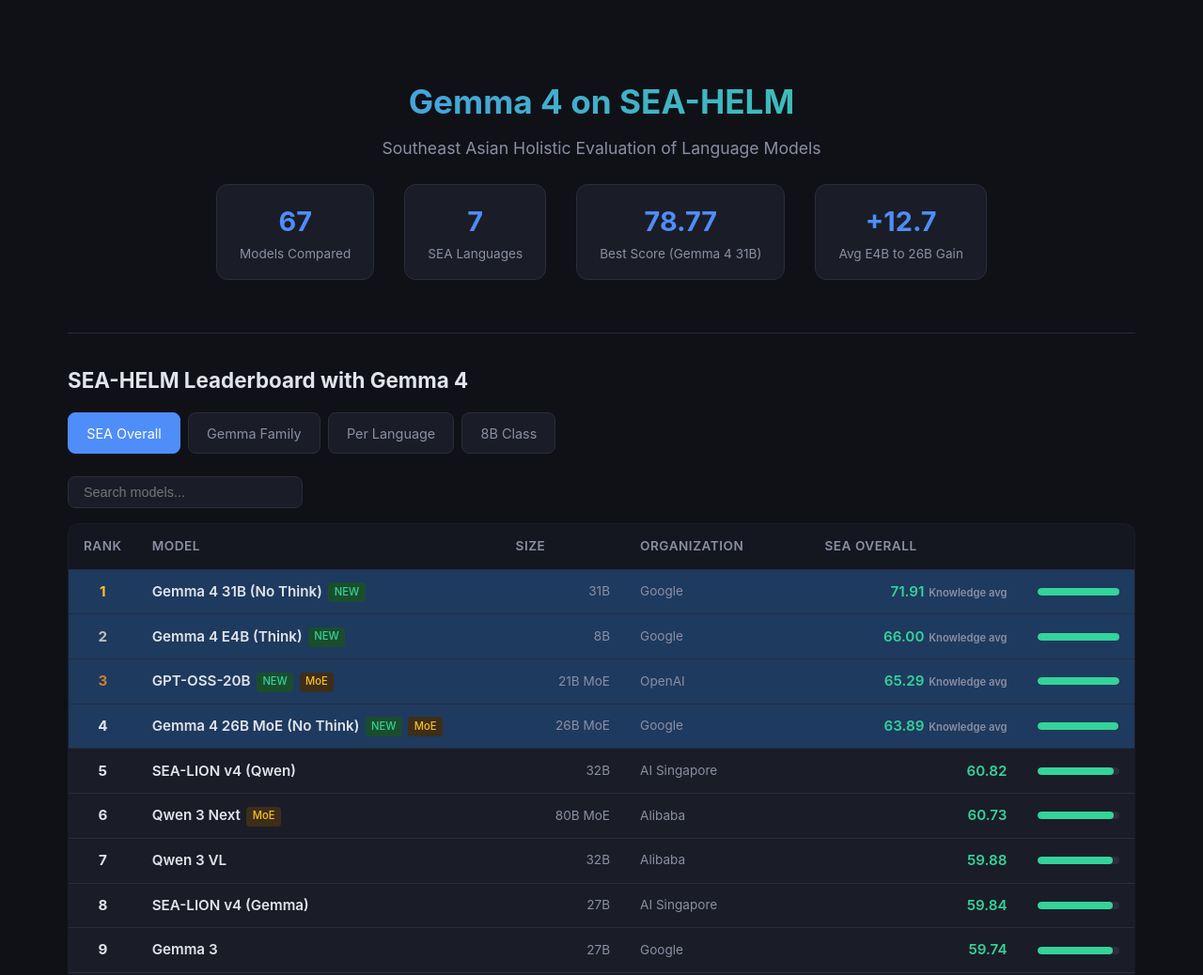
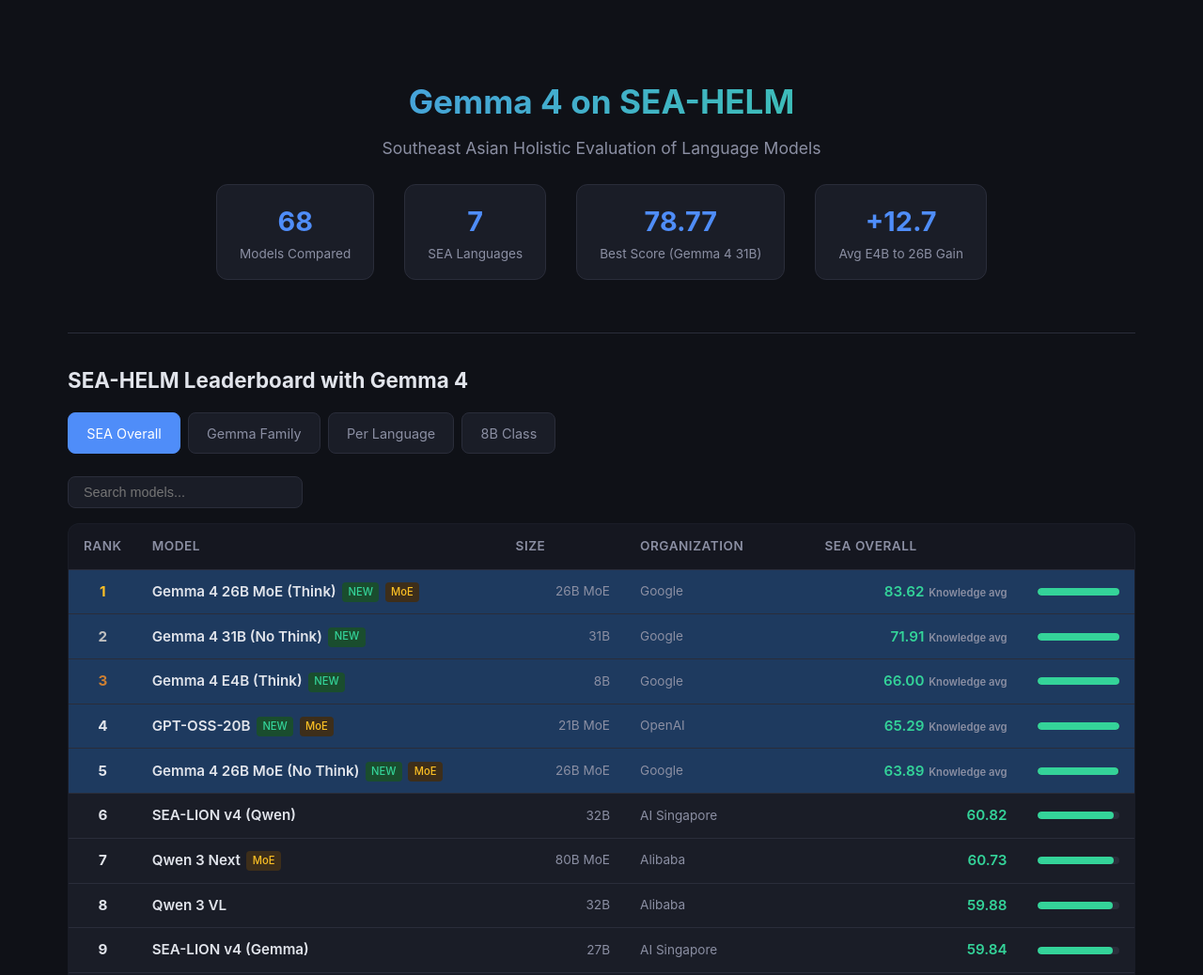
Before and after one commit to analyticsrepo01/gemma4_SEA, a plain HTML site: page leaderboard-seahelm/index.html in a window 1280 px wide. Shown: the top 1038 px of the page at 94% size. Drawn offline with Linux system fonts and the light colour scheme.

Commit message:
Add Gemma 4 26B MoE thinking mode results — 83.62 avg (+19.7 boost)
26B MoE with thinking achieves 87.93 ID, 88.02 MS, 83.51 TL, 79.08 VI,
83.44 MY, 79.76 TH. Thinking mode gives +19.73 avg boost over no-think.
The 4B-active MoE with thinking now competitive with much larger models.
Also adds intro_chat_completions_api notebook to gitignore.

```diff
--- a/leaderboard-seahelm/index.html
+++ b/leaderboard-seahelm/index.html
@@ -268,7 +268,7 @@
         <p>Southeast Asian Holistic Evaluation of Language Models</p>
         <div class="stats-bar">
             <div class="stat">
-                <div class="stat-value">67</div>
+                <div class="stat-value">68</div>
                 <div class="stat-label">Models Compared</div>
             </div>
             <div class="stat">
@@ -388,6 +388,7 @@
     gemma4: {
         e4b: {id:59.77, vi:52.61, ms:53.52, tl:55.29, th:43.28, my:42.56},
         e4b_think: {id:72.43, vi:57.04, ms:72.22, tl:69.20, th:64.76, my:60.38},
+        moe_think: {id:87.93, vi:79.08, ms:88.02, tl:83.51, th:79.76, my:83.44},
         moe26b: {id:72.82, vi:70.24, ms:71.36, tl:65.80, th:49.61, my:53.50},
         dense31b: {id:78.77, vi:75.83, ms:77.33, tl:76.12, th:56.98, my:66.43}
     }
@@ -402,12 +403,14 @@
     {model:"Gemma 4 E4B", size:"8B", arch:"Dense", sea:"51.17*", id:"59.77", tl:"55.29", ms:"53.52", vi:"52.61", th:"43.28", my:"42.56", gen:4, isGemma4:true, note:"No Think"},
     {model:"Gemma 4 E4B (Think)", size:"8B", arch:"Dense", sea:"65.84*", id:"72.43", tl:"69.20", ms:"72.22", vi:"57.04", th:"64.76", my:"60.38", gen:4, isGemma4:true, note:"Think +14.7"},
     {model:"Gemma 4 26B MoE", size:"26B", arch:"MoE (4B active)", sea:"63.89*", id:"72.82", tl:"65.80", ms:"71.36", vi:"70.24", th:"49.61", my:"53.50", gen:4, isGemma4:true, note:"No Think"},
+    {model:"Gemma 4 26B MoE (Think)", size:"26B", arch:"MoE (4B active)", sea:"83.62*", id:"87.93", tl:"83.51", ms:"88.02", vi:"79.08", th:"79.76†", my:"83.44", gen:4, isGemma4:true, note:"Think +19.7"},
     {model:"Gemma 4 31B", size:"31B", arch:"Dense", sea:"71.91*", id:"78.77", tl:"76.12", ms:"77.33", vi:"75.83", th:"56.98", my:"66.43", gen:4, isGemma4:true, note:"No Think"},
 ];
 
 const PERLANG = [
     {model:"Gemma 4 31B Dense (No Think)", id:78.77, vi:75.83, ms:77.33, tl:76.12, th:56.98, my:66.43, isGemma4:true},
     {model:"Gemma 4 26B MoE (No Think)", id:72.82, vi:70.24, ms:71.36, tl:65.80, th:49.61, my:53.50, isGemma4:true},
+    {model:"Gemma 4 26B MoE (Think)", id:87.93, vi:79.08, ms:88.02, tl:83.51, th:79.76, my:83.44, isGemma4:true, isNew:true},
     {model:"Gemma 4 E4B 8B (No Think)", id:59.77, vi:52.61, ms:53.52, tl:55.29, th:43.28, my:42.56, isGemma4:true},
     {model:"Gemma 4 E4B 8B (Think)", id:72.43, vi:57.04, ms:72.22, tl:69.20, th:64.76, my:60.38, isGemma4:true, isNew:true},
     {model:"GPT-OSS-20B (3.6B active)", id:70.74, vi:69.93, ms:69.90, tl:71.84, th:60.11, my:49.19, isGemma4:false, isNew:true},
@@ -453,10 +456,12 @@
     // Insert Gemma 4 and GPT-OSS-20B with knowledge-pillar avg scores so they rank inline
     const g4avg_31b = (78.77+75.83+77.33+76.12+56.98+66.43)/6;  // ~71.91
     const g4avg_moe = (72.82+70.24+71.36+65.80+49.61+53.50)/6;  // ~63.89
+    const g4avg_moe_think = (87.93+79.08+88.02+83.51+79.76+83.44)/6; // ~83.62
     const g4avg_e4b = (59.77+52.61+53.52+55.29+43.28+42.56)/6;  // ~51.17
     const g4avg_e4b_think = (72.43+57.04+72.22+69.20+64.76+60.38)/6; // ~65.84
     const gptoss_avg = (70.74+69.93+69.90+71.84+60.11+49.19)/6; // ~65.29
     const g4rows = [
+        {rank:0, model:"Gemma 4 26B MoE (Think)", size:"26B MoE", score:parseFloat(g4avg_moe_think.toFixed(2)), org:"Google", isGemma4:true, knowledgeOnly:true},
         {rank:0, model:"Gemma 4 31B (No Think)", size:"31B", score:parseFloat(g4avg_31b.toFixed(2)), org:"Google", isGemma4:true, knowledgeOnly:true},
         {rank:0, model:"GPT-OSS-20B", size:"21B MoE", score:parseFloat(gptoss_avg.toFixed(2)), org:"OpenAI", isGemma4:false, knowledgeOnly:true, isNew:true},
         {rank:0, model:"Gemma 4 E4B (Think)", size:"8B", score:parseFloat(g4avg_e4b_think.toFixed(2)), org:"Google", isGemma4:true, knowledgeOnly:true},
```
Also changed, not shown: 2 other files.
